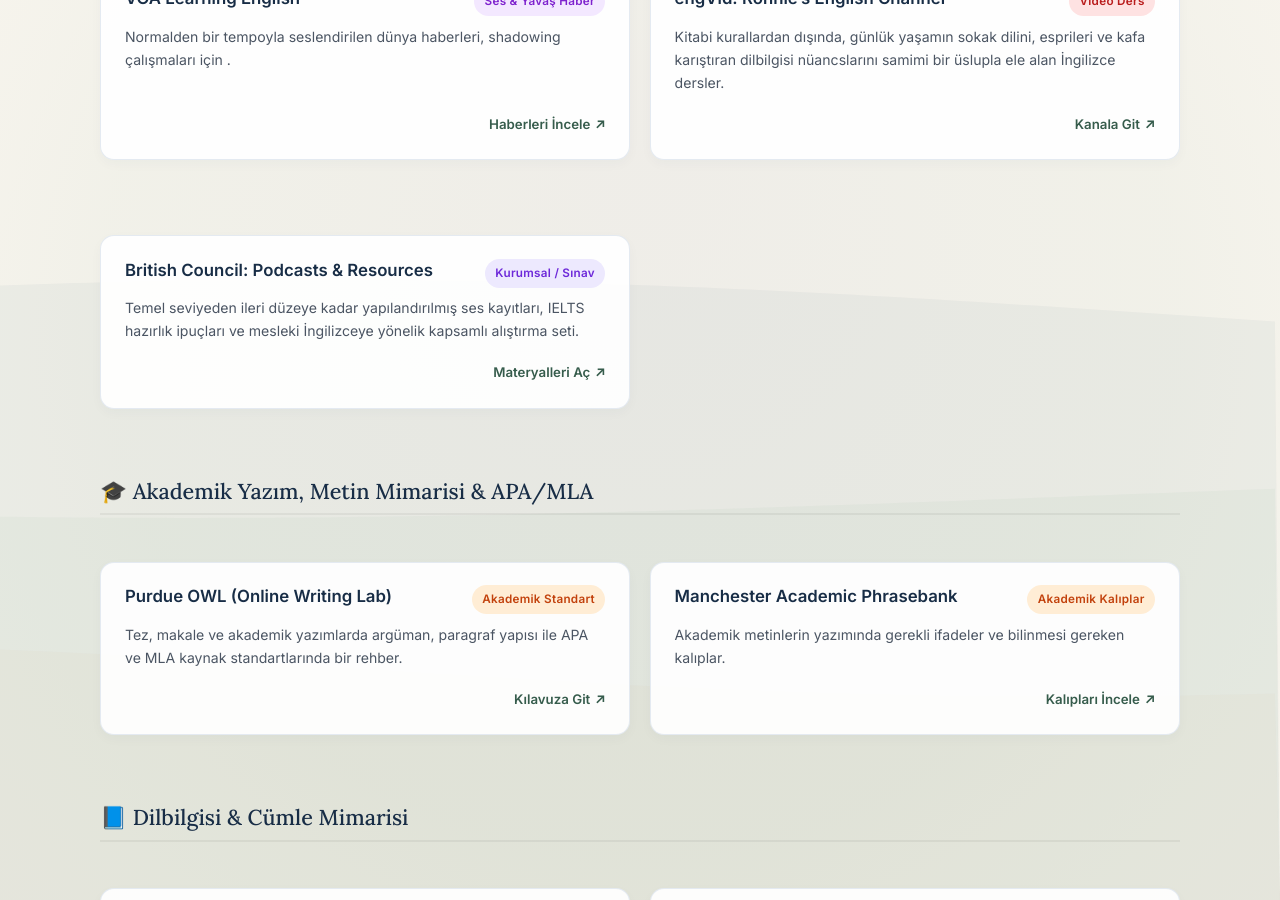
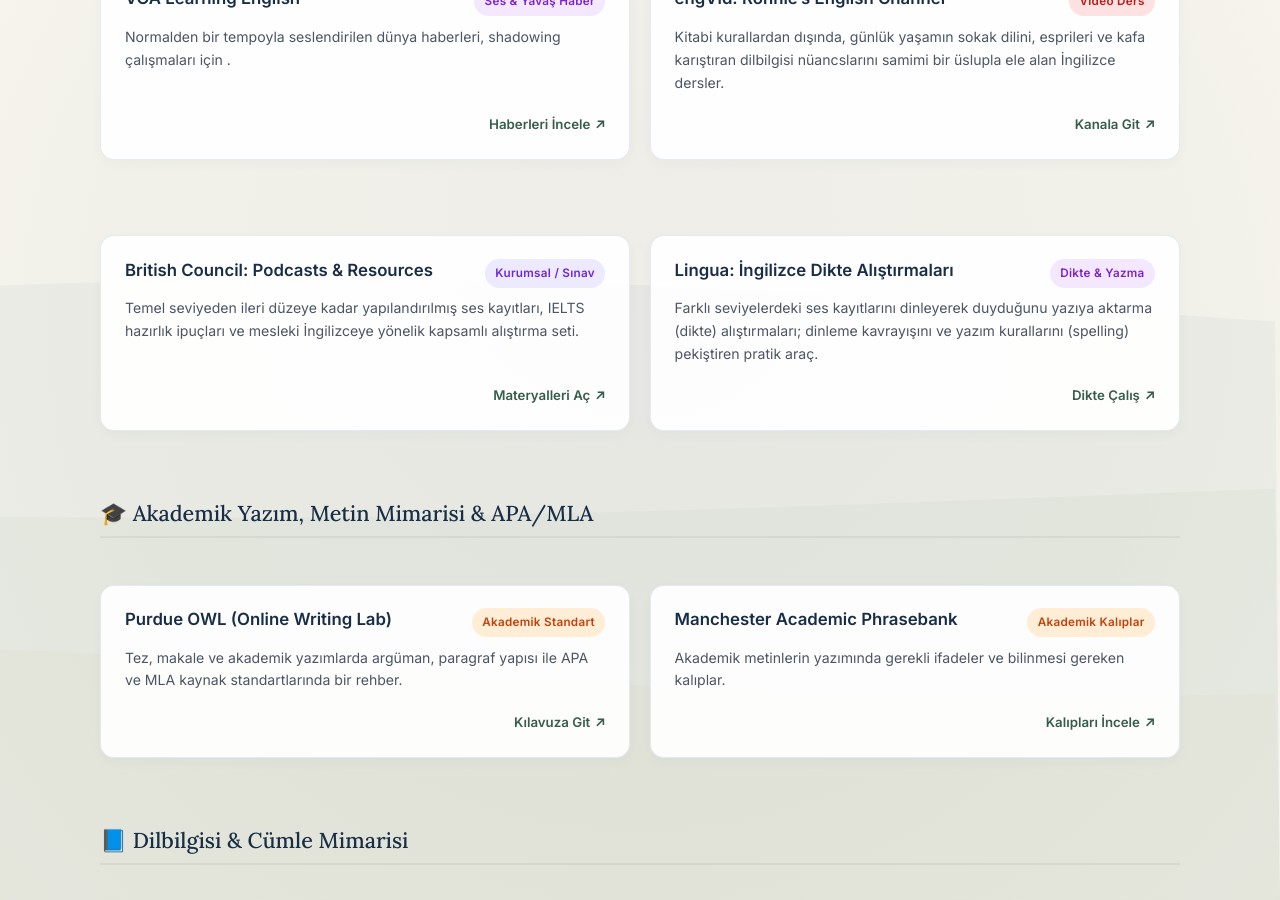
Before and after one commit to adalienver/adalienver.github.io, a Jekyll site: the page built from kaynaklar.md, in a window 1280 px wide and 900 px high, scrolled down 2694 px. Built offline with Jekyll 4.4.1, drawn with Linux system fonts in a browser that asks for light colours.

Commit message:
Update kaynaklar.md

```diff
--- a/kaynaklar.md
+++ b/kaynaklar.md
@@ -483,7 +483,18 @@ permalink: /kaynaklar/
       </div>
       <div class="res-footer">Materyalleri Aç <span>↗</span></div>
     </a>
-
+<a href="https://lingua.com/tr/ingilizce/dikte/" target="_blank" rel="noopener noreferrer" class="res-card" data-category="audio" data-keywords="lingua dikte dictation dinleme listening yazma transkript alıştırma ses seviye test">
+      <div>
+        <div class="res-header">
+          <span class="res-title">Lingua: İngilizce Dikte Alıştırmaları</span>
+          <span class="tag-badge tag-audio">Dikte & Yazma</span>
+        </div>
+        <p class="res-desc">
+          Farklı seviyelerdeki ses kayıtlarını dinleyerek duyduğunu yazıya aktarma (dikte) alıştırmaları; dinleme kavrayışını ve yazım kurallarını (spelling) pekiştiren pratik araç.
+        </p>
+      </div>
+      <div class="res-footer">Dikte Çalış <span>↗</span></div>
+    </a>
   </div>
 </div>
 
```
